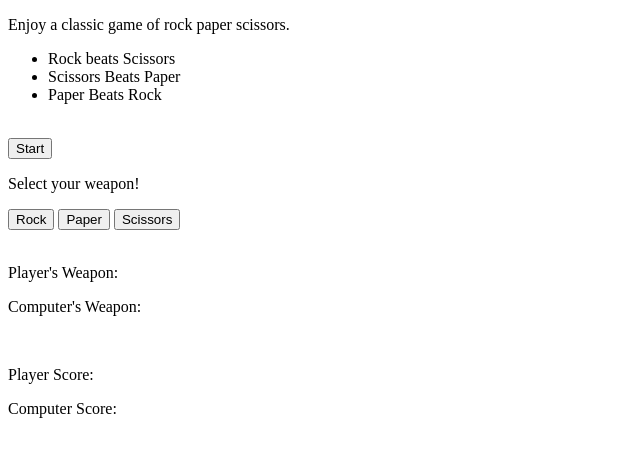
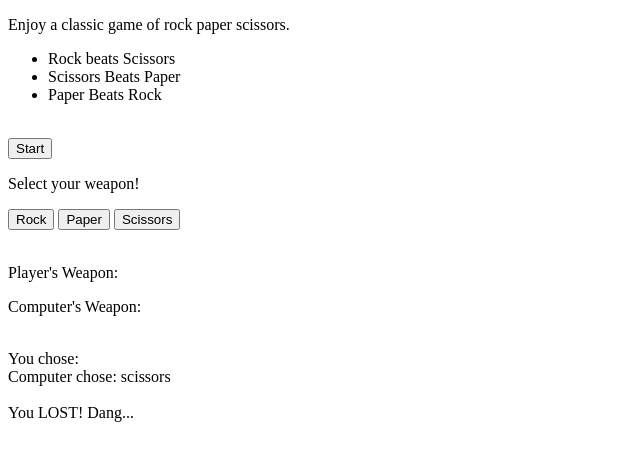
Before and after one commit to Prodigy3211/rockpaperscissors, a plain HTML site: page index.html in a window 1280 px wide. Both pictures are taken after a click on the button "Start". Shown: the whole page, without its empty margins (0-640 px from the left). Drawn offline with Linux system fonts and the light colour scheme.

Commit message:
Ensure the DOM successfully updates the code
So it turns out that I was calling for an id and not the class in the
main.js file. But now everything works as intended. The next steps
should be fixing the UI to further make it look nice.

```diff
--- a/main.js
+++ b/main.js
@@ -65,8 +65,8 @@ function choiceComparison(playerChoice, computerChoice){
 function scoreBoard (playerChoice, computerChoice, scoreCard) {
     const resultDiv = document.getElementById('scoreCard');
     resultDiv.innerHTML = `
-    <p> You chose: ${playerChoice}</p>
-    <br>Computer chose: ${computerChoice}
+    You chose: ${playerChoice}<br>
+    Computer chose: ${computerChoice}<br>
     <br>${scoreCard}
     `;
 }
```
Also changed, not shown: index.html (+1 -1 lines).
